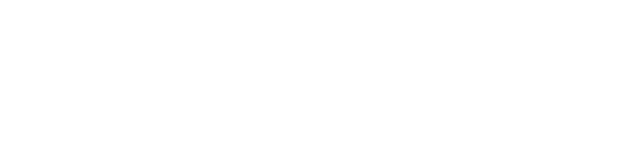
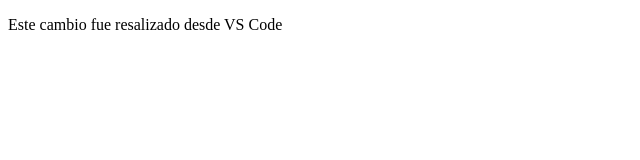
Before and after one commit to YurickIgnis/Proyecto, a plain HTML site: page index.html in a window 1280 px wide. Shown: the whole page, without its empty margins (0-640 px from the left). Drawn offline with Linux system fonts and the light colour scheme.

Commit message:
Se Agrego hey.js

```diff
--- a/index.html
+++ b/index.html
@@ -3,9 +3,10 @@
 <head>
     <meta charset="UTF-8">
     <meta name="viewport" content="width=device-width, initial-scale=1.0">
-    <title>Primera Pagina 2</title>
+    <title>Primera Pagina 3</title>
+
 </head>
 <body>
-
+<div><p>Este cambio fue resalizado desde VS Code</p></div>
 </body>
 </html>
```
Also changed, not shown: hey.js (added).
